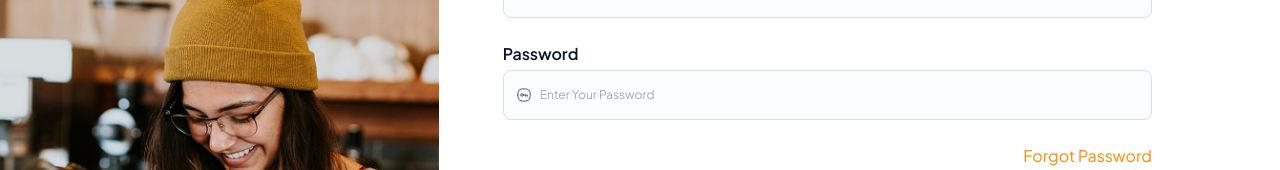
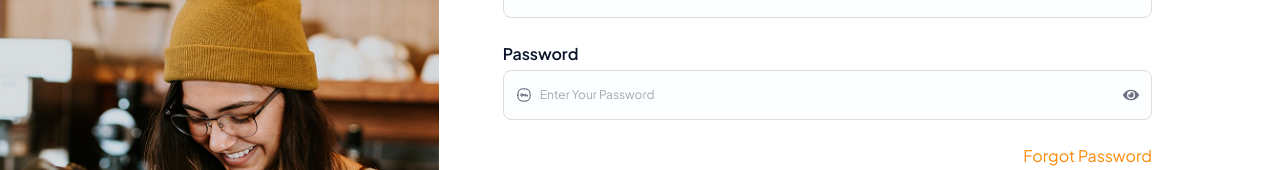
Before and after one commit to adityabastyas/koda-b6-react, a React (Vite) app: page /signin in a window 1280 px wide. Shown: the part 260-430 px from the top of the page. Built offline with nearby package versions, Linux system fonts and the light colour scheme; no server answers.

Commit message:
feat: add icon eye close and eye open in form password

```diff
--- a/src/components/Input.jsx
+++ b/src/components/Input.jsx
@@ -1,5 +1,13 @@
+import React from "react";
+import { FaEye } from "react-icons/fa";
+import { IoMdEyeOff } from "react-icons/io";
+
 function Input(props) {
   const { type, label, id, src, placeholder, alt, ...rest } = props;
+
+  const [showPassword, setShowPassword] = React.useState(false);
+
+  const isPassword = type === "password";
   return (
     <div className='flex flex-col gap-1'>
       <label htmlFor={id} className='text-base font-semibold text-[#0B132A]'>
@@ -9,12 +17,22 @@ function Input(props) {
         <img src={src} alt={alt} />
         <input
           id={id}
-          type={type}
+          type={isPassword && showPassword ? "text" : type}
           placeholder={placeholder}
           {...rest}
           className='outline-none w-full text-xs text-[#4F5665]'
         />
+        {isPassword && (
+          <button
+            type="button"
+            onClick={() => setShowPassword(!showPassword)}
+            className="ml-2 text-gray-500"
+          >
+            {showPassword ? <IoMdEyeOff /> : <FaEye />}
+          </button>
+        )}
       </div>
+
     </div>
   );
 }
```
